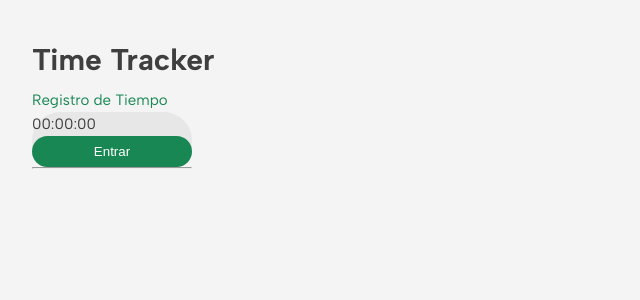
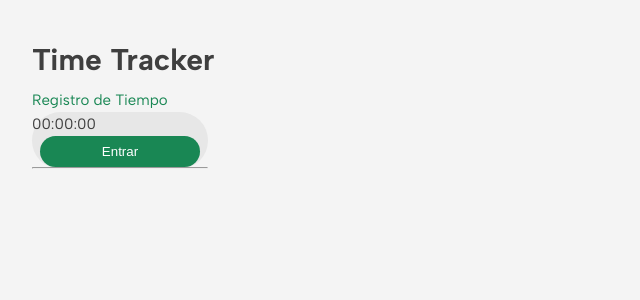
Before and after one commit to BryanS1989/time-tracker, a Vue app: page / in a window 1280 px wide. Shown: the top 300 px of the page, without its empty margins (0-640 px from the left). Built offline with nearby package versions, Linux system fonts and the light colour scheme.

Commit message:
Add margin on x-axis to BaseButton

```diff
--- a/src/components/shared/BaseButton.vue
+++ b/src/components/shared/BaseButton.vue
@@ -20,7 +20,7 @@
     <button
         :disabled="disabled"
         @click="clickedButton"
-        :class="`app__button ${extraClass} rounded`"
+        :class="`app__button ${extraClass} rounded mx-1`"
     >
         <slot> Button </slot>
     </button>
```
